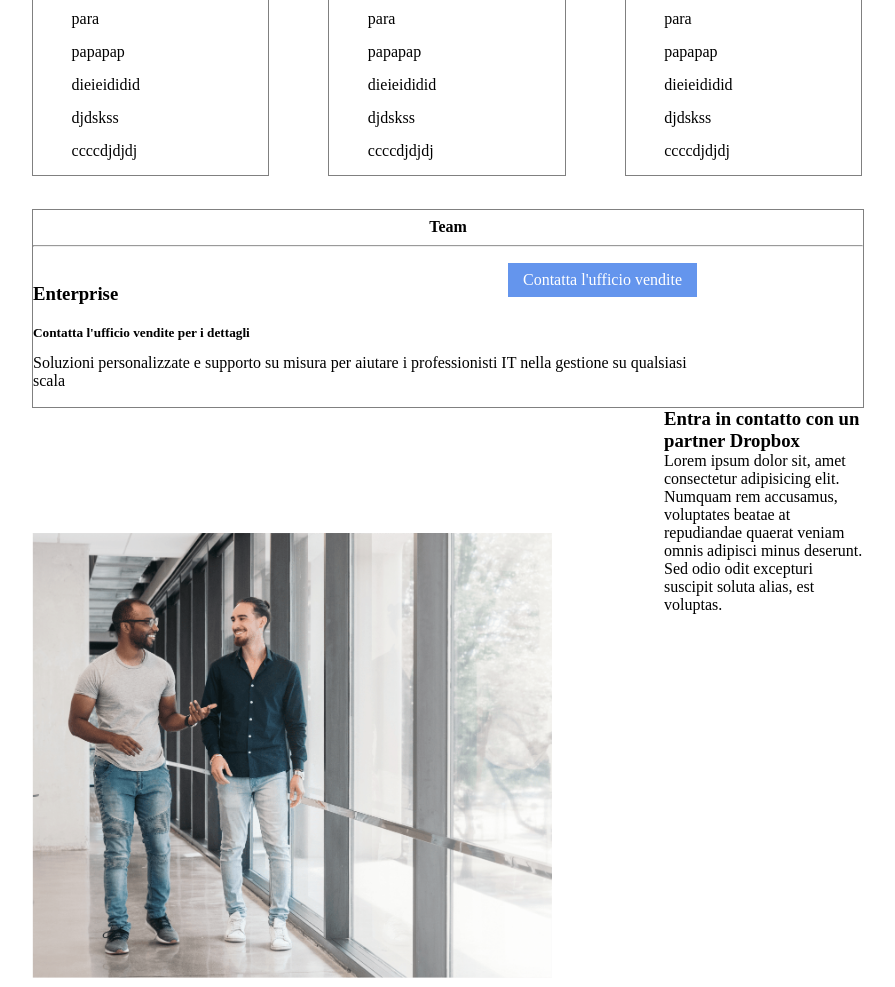
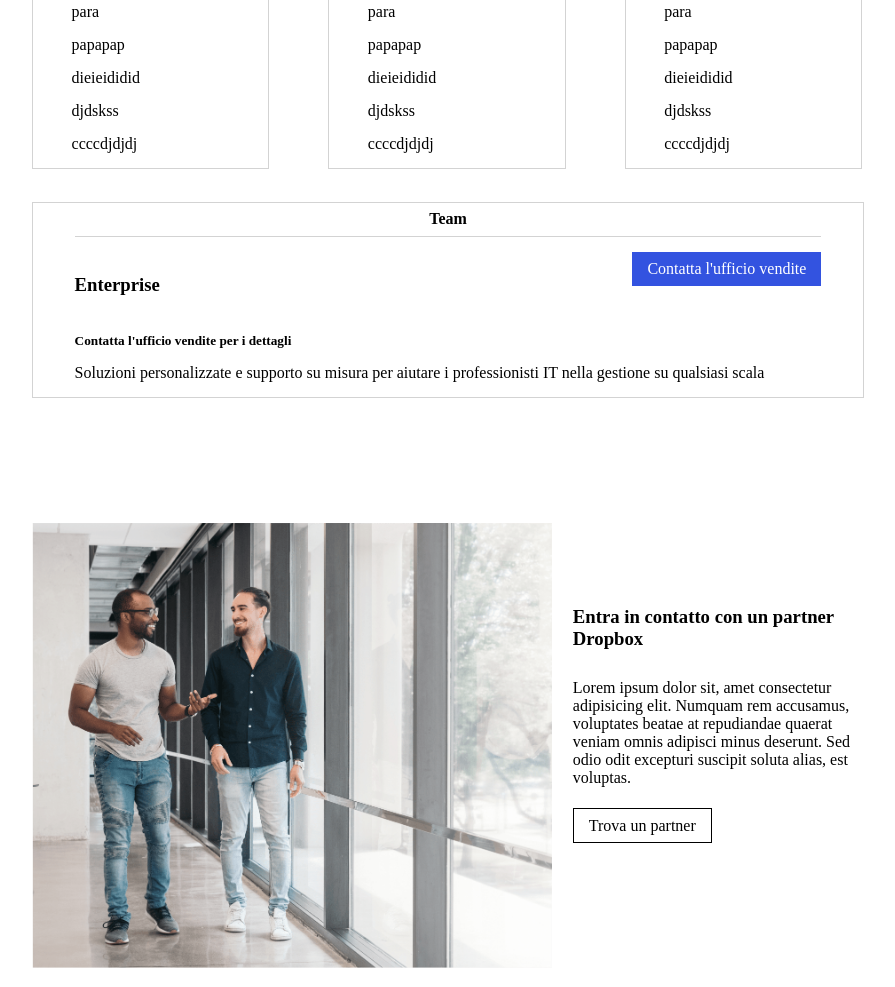
Before and after one commit to ClaraNocilla12/htmlcss-dropbox, a plain HTML site: page index.html in a window 1280 px wide. Shown: the part 1367-2354 px from the top of the page, without its empty margins (192-1087 px from the left). Drawn offline with Linux system fonts and the light colour scheme.

Commit message:
trova partner done

```diff
--- a/asset/css/style.css
+++ b/asset/css/style.css
@@ -31,9 +31,7 @@
     margin-right:3%;
 }
 
-.left-side img{
-    margin-top: 10px;
-}
+
 
 header nav ul li{
     display: inline-block;
@@ -47,7 +45,7 @@ header nav ul li a{
 }
 
 .button{
-    background-color: cornflowerblue;
+    background-color: rgb(51, 83, 224);
      color: white;
      padding:8px 15px;
      text-decoration: none;
@@ -125,7 +123,7 @@ h2{
 .subs{
 
     width:calc(100%/3 - 40px);
-    border:1px solid gray;
+    border:1px solid lightgray;
     display:inline-block;
     margin-top:4%;
 
@@ -142,8 +140,11 @@ h2{
 .subs h4{
     text-align: center;
     padding:2%;
+    border-bottom: 1px solid lightgray;
 
 }
+
+
 
 .subs h3{
     margin:10% 0 10% 0;
@@ -151,7 +152,7 @@ h2{
 
 .sub-desc{
     width: 80%;
-    margin:auto;
+    margin:0 10% 0 10%;
 }
 
 .line{
@@ -162,12 +163,14 @@ h2{
 
 .subs-delux{
     margin-top:4%;
-    border:1px solid gray;
+    border:1px solid lightgray;
+    padding:0 5% 0 5%;
 }
 
 .subs-delux h4{
     text-align: center;
     padding:1%;
+    border-bottom: 1px solid lightgray;
 }
 
 .subs-delux h3{
@@ -197,6 +200,11 @@ h2{
     margin: 15px;
 }
 
+.option a{
+
+    color: rgb(51, 83, 224);
+}
+
 .subs-delux div{
 margin: 2% 0 2% 0;
 }
@@ -223,6 +231,16 @@ margin: 2% 0 2% 0;
 }
 
 .partner-desc{
-    width: 200px;
-    height: auto;
+    width: 35%;
+    margin-top:25%;
 }
+
+.partner-desc p{
+    margin:10% 0 10% 0;
+}
+
+#partner-button{
+    background-color: #fff;
+    color:black;
+    border: 1px solid black;
+}
--- a/index.html
+++ b/index.html
@@ -13,8 +13,9 @@
 <body>
     <header>
         <div class="left-side in-block">
-            <img src="./asset/img/logo-small.png" alt="">
-
+            <div class="in-block">
+                <img src="./asset/img/logo-small.png" alt="">
+            </div>
             <nav class="in-block">
 
 
@@ -90,7 +91,7 @@
 
             <div class="subs">
                 <h4>Singolo</h4>
-                <hr>
+
                 <div class="sub-desc">
                      <h3>Professional</h3>
                      <div class="bold">19,99 <span>$</span></div>
@@ -114,7 +115,7 @@
 
             <div class="subs" id="margin">
                 <h4>Team</h4>
-                <hr>
+
                 <div class="sub-desc">
                     <h3>Professional</h3>
                     <div class="bold">19,99 <span>$</span></div>
@@ -139,7 +140,7 @@
 
             <div class="subs">
                 <h4>Team</h4>
-                <hr>
+
                 <div class="sub-desc">
                     <h3>Professional</h3>
                     <div class="bold">19,99 <span>$</span></div>
@@ -165,14 +166,17 @@
             <div class="subs-delux">
 
                         <h4>Team</h4>
-                    <hr>
-                <div class="sub-desc">
-                    <h3 class="in-block">Enterprise</h3>
-                    <a class="margin-b button float" href="">Contatta l'ufficio vendite</a>
+
+
+
+                    <div id="margin-b-enterprise">
+                        <h3 class="in-block">Enterprise</h3>
+                         <a class=" button float"  href="">Contatta l'ufficio vendite</a>
+                     </div>
                      <h5>Contatta l'ufficio vendite per i dettagli</h5>
                      <div>Soluzioni personalizzate e supporto su misura per aiutare i professionisti IT nella gestione su qualsiasi scala</div>
 
-                </div>
+
 
             </div>
         </section>
@@ -182,6 +186,7 @@
             <div class="float partner-desc">
                 <h3>Entra in contatto con un partner Dropbox</h3>
                 <p>Lorem ipsum dolor sit, amet consectetur adipisicing elit. Numquam rem accusamus, voluptates beatae at repudiandae quaerat veniam omnis adipisci minus deserunt. Sed odio odit excepturi suscipit soluta alias, est voluptas.</p>
+                <a class="button" id="partner-button" href="">Trova un partner</a>
             </div>
         </section>
 
```
